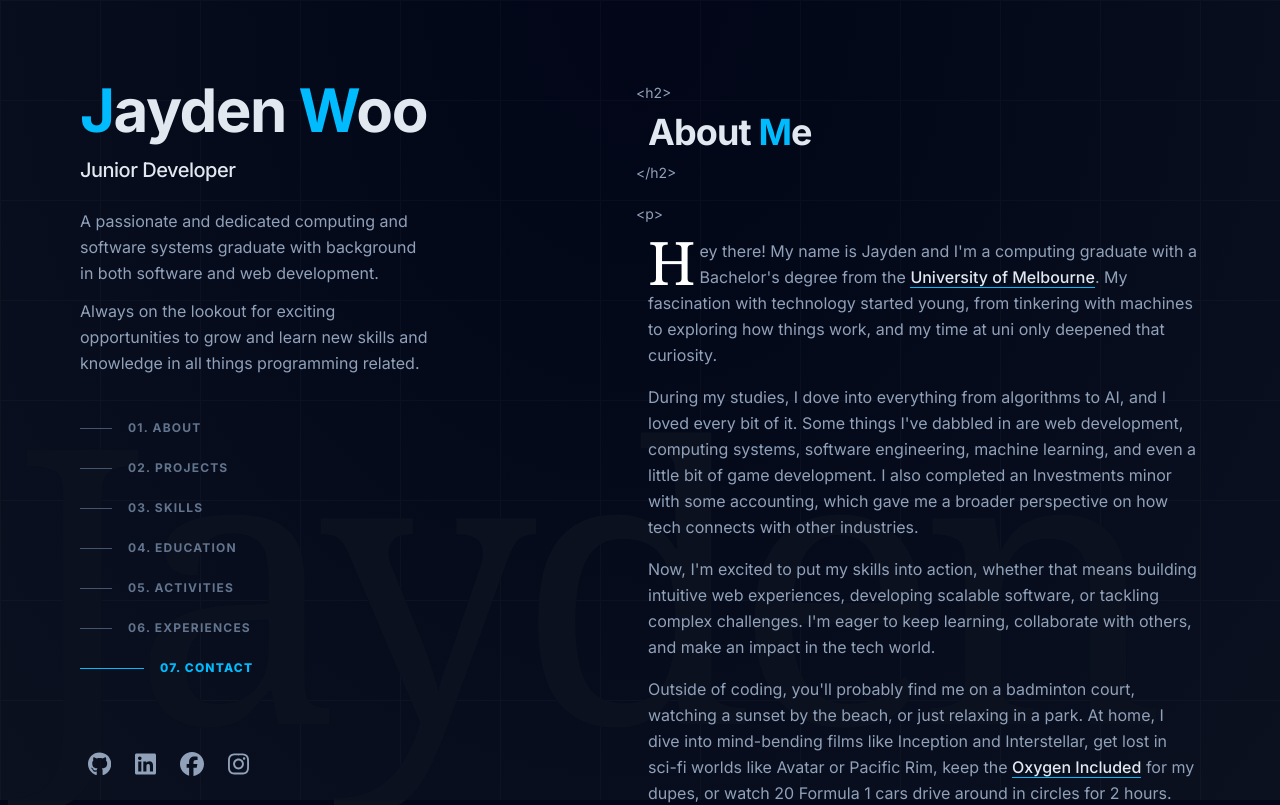
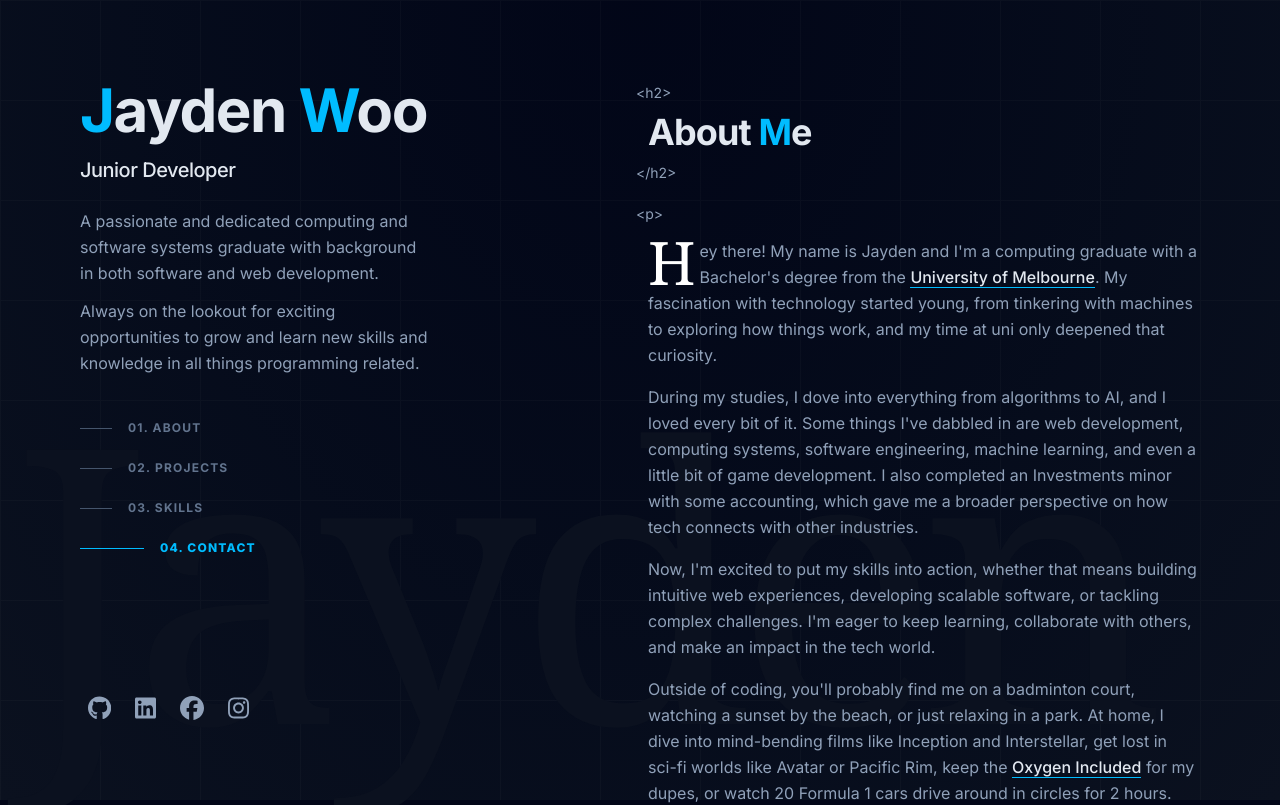
Before and after one commit to jayden-woo/personal-website, a Next.js app: page / in a window 1280 px wide. Shown: the top 805 px of the page. Built offline with nearby package versions, Linux system fonts and the light colour scheme.

Commit message:
Comment out unfinished sections

```diff
--- a/src/app/page.jsx
+++ b/src/app/page.jsx
@@ -33,9 +33,9 @@ export default function Page() {
           <About />
           <Projects />
           <Skills />
-          <Education />
+          {/* <Education />
           <Activities />
-          <Experiences />
+          <Experiences /> */}
           <Contact />
           <Footer />
           <ScrollToTopButton />
--- a/src/assets/data/constants.js
+++ b/src/assets/data/constants.js
@@ -2,9 +2,9 @@ export const CONTENT_SECTIONS = Object.freeze({
   About: "about",
   Projects: "projects",
   Skills: "skills",
-  Education: "education",
-  Activities: "activities",
-  Experiences: "experiences",
+  // Education: "education",
+  // Activities: "activities",
+  // Experiences: "experiences",
   Contact: "contact",
 });
 
```
